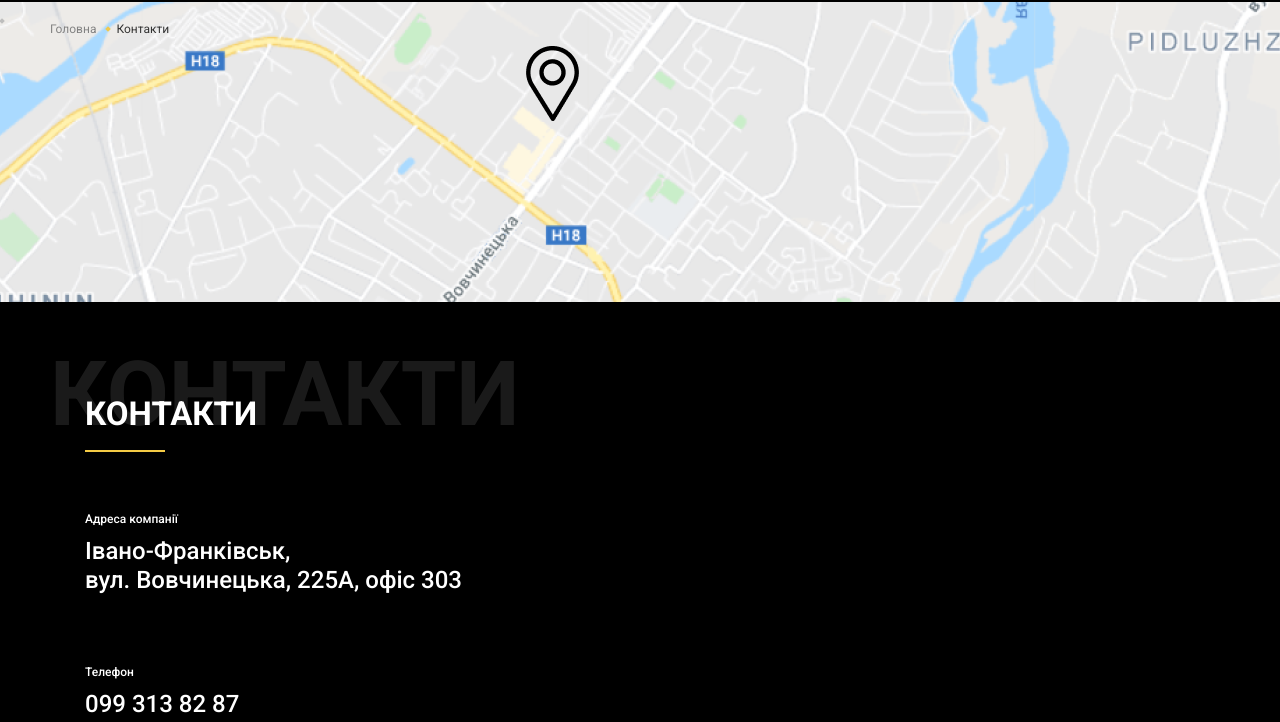
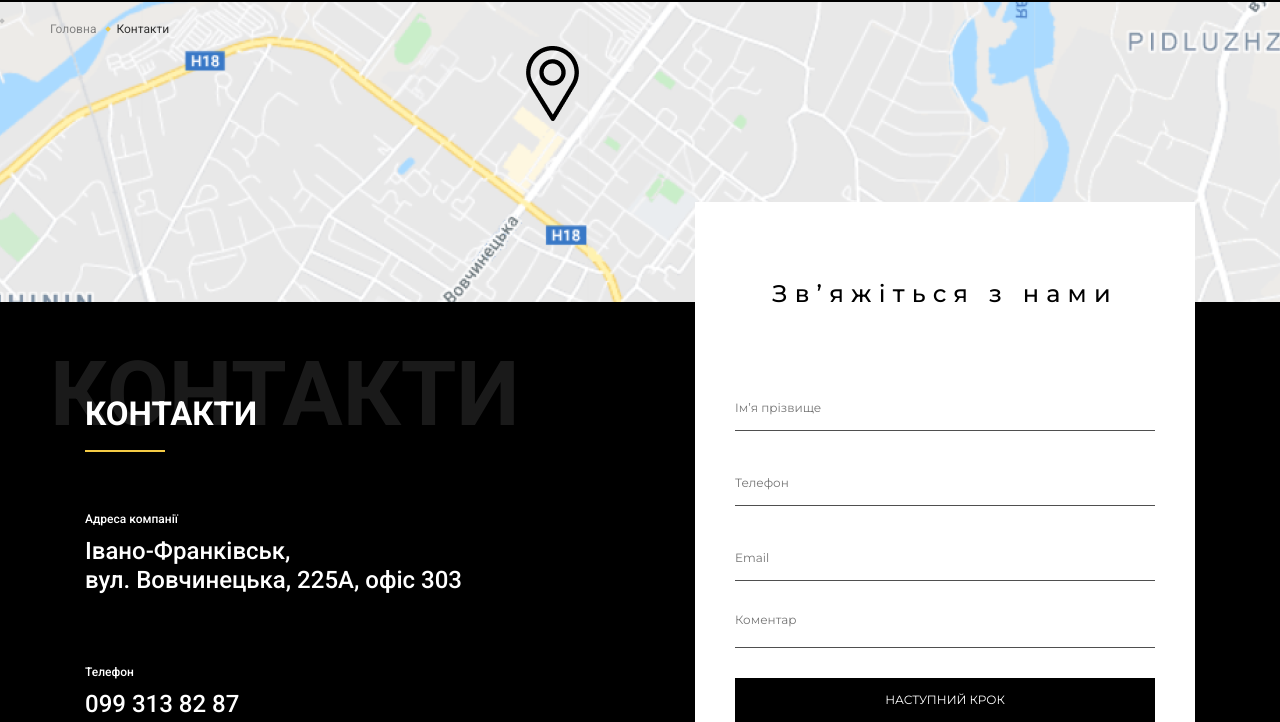
Before and after one commit to Maksdiakun/arch.github.io, a plain HTML site: page contacts.html in a window 1280 px wide. Shown: the part 78-800 px from the top of the page. Drawn offline with nearby package versions, Linux system fonts and the light colour scheme.

Commit message:
with map

```diff
--- a/assets/css/_media.scss
+++ b/assets/css/_media.scss
@@ -10,6 +10,9 @@
     }
 }
 @media(max-width:1599.9px){
+    .contacts_page_content form{
+        width: 550px;
+    }
     .slide .img_wrap{
         height: 500px;
     }
@@ -145,6 +148,10 @@
     }
 }
 @media(max-width:1450px){
+    .contacts_page_content form{
+        width: 500px;
+        padding: 80px 40px 46px 40px;
+    }
     .services_page_text_section{
         padding-top: 20px;
     }
--- a/assets/css/layout/_contacts.scss
+++ b/assets/css/layout/_contacts.scss
@@ -31,3 +31,53 @@
     margin-bottom: 10px;
     }
 }
+.contacts_page_content{
+    padding-bottom: 80px;
+    >.container{
+        display: flex;
+        justify-content: space-between;
+    }
+    form{
+        margin-top: -100px;
+        background-color: #fff;
+        padding: 90px 70px 56px 70px;
+        width: 600px;
+        position: relative;
+        z-index: 2;
+        input,textarea{
+            width: 100%;
+            border-bottom: 1px solid #4F4F4F;
+            color: #000 !important;
+            height: 45px;
+            appearance: initial;
+            margin-bottom: 30px;
+            font-size: 12px;
+            &::placeholder{
+                font-family: 'Montserrat';
+                font-size: 12px;
+
+            }
+        }
+        textarea{
+            height: auto;
+        }
+    }
+    .ornage_btn{
+        background-color: #000;
+        color: #fff !important;
+        box-shadow: none;
+    }
+}
+.form_title{
+    font-family: 'Montserrat';
+    font-weight: 500;
+    font-size: 24px;
+    line-height: 24px;
+    letter-spacing: 0.3em;
+    color: #000;
+    margin-bottom: 80px;
+    text-align: center;
+}
+.footer_contacts_page{
+    background-color: #181818;
+}
--- a/contacts.html
+++ b/contacts.html
@@ -119,10 +119,20 @@
                         </a>
                     </div>
                 </div>
+                <form action="">
+                    <p class="form_title">
+                        Зв’яжіться з нами
+                    </p>
+                    <input type="text" placeholder="Ім’я прізвище">
+                    <input type="tel" placeholder="Телефон">
+                    <input type="email" placeholder="Email">
+                    <textarea placeholder="Коментар"></textarea>
+                    <input class="ornage_btn" type="submit" value="НАСТУПНИЙ КРОК">
+                </form>
             </div>
         </div>
     </main>
-    <footer>
+    <footer class="footer_contacts_page">
         <section class="footer_main">
             <div class="footer_logo_wrap">
                 <div>
```
Also changed, not shown: map.html (added, +11 -0 lines), assets/css/main.css, 1 other file.
